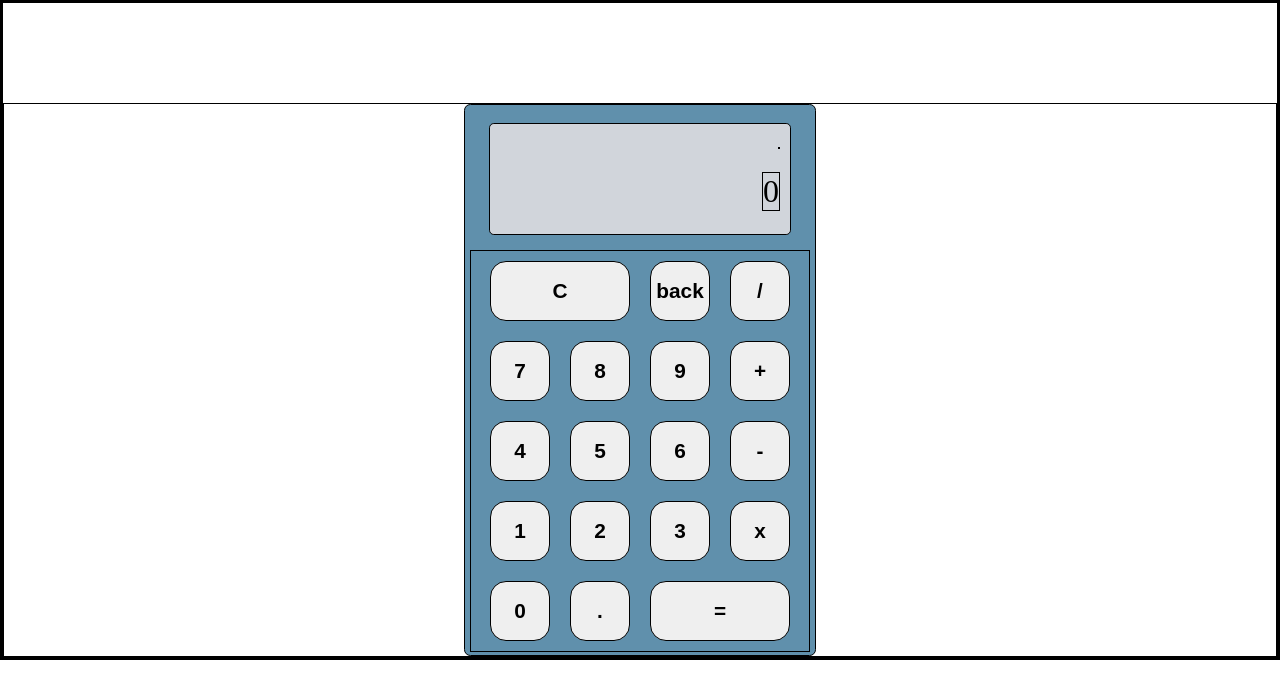
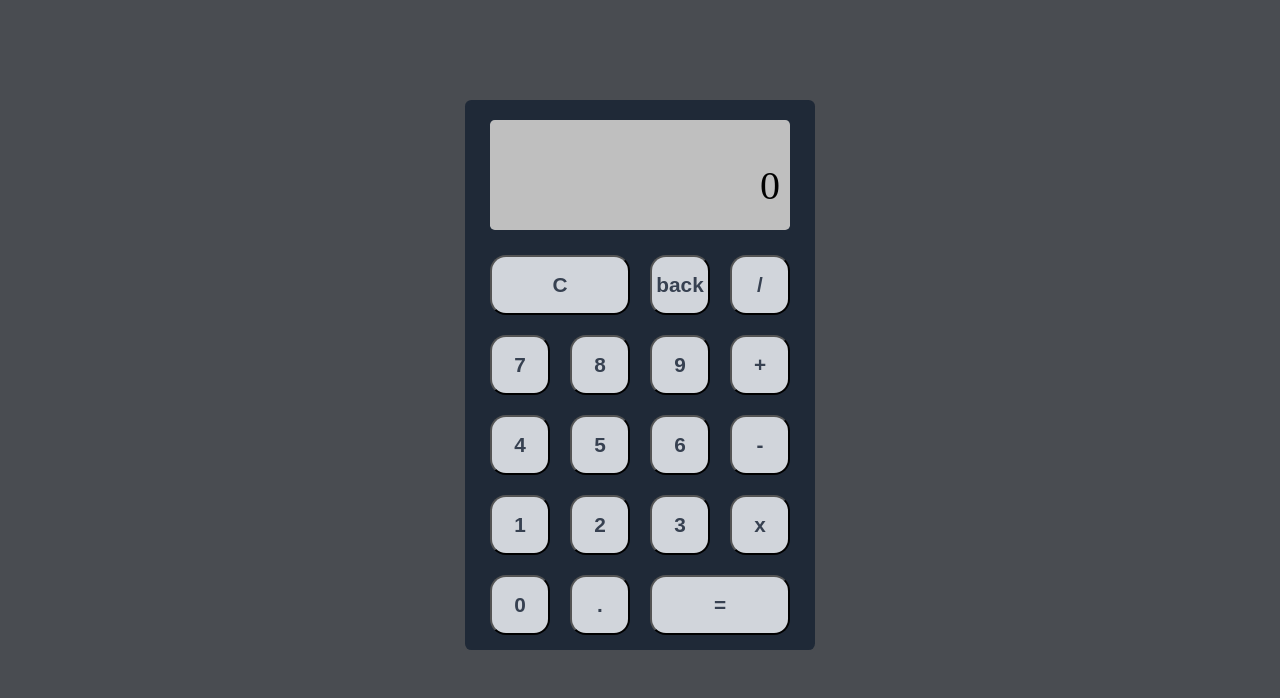
Before and after one commit to ZachBlain/Calculator, a plain HTML site: page index.html in a window 1280 px wide. Drawn offline with Linux system fonts and the light colour scheme.

Commit message:
Fixed styling and colors

```diff
--- a/styles.css
+++ b/styles.css
@@ -6,7 +6,9 @@
 * {
   margin: 0px;
   padding: 0px;
-  border: 1px solid black;
+}
+body {
+  background-color: rgba(13, 17, 23, 0.75);
 }
 
 .calc {
@@ -19,7 +21,7 @@
 .container {
   height: 550px;
   width: 350px;
-  background-color: rgb(96, 144, 172);
+  background-color: #1f2937;
   display: flex;
   justify-content: center;
   flex-direction: column;
@@ -32,11 +34,11 @@
   flex-direction: column;
   align-items: flex-end;
   justify-content: space-evenly;
-  background-color: var(--main-color);
+  background-color: #bfbfbf;
   width: 300px;
   height: 110px;
   margin: 15px 5px;
-  font-size: 2rem;
+  font-size: 2.5rem;
   border-radius: 0.3rem;
 }
 
@@ -52,6 +54,8 @@
 }
 
 button {
+  color: #374151;
+  background-color: #d1d5db;
   height: 60px;
   width: 60px;
   font-size: 1.3rem;
@@ -63,3 +67,7 @@ button {
 .bigbutt {
   width: 140px;
 }
+
+button:hover {
+  background-color: hsl(216, 12%, 67%);
+}
```
